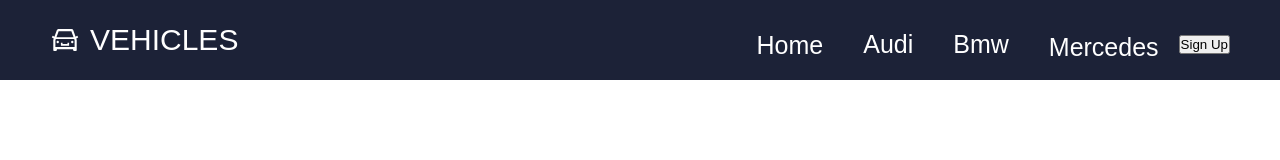
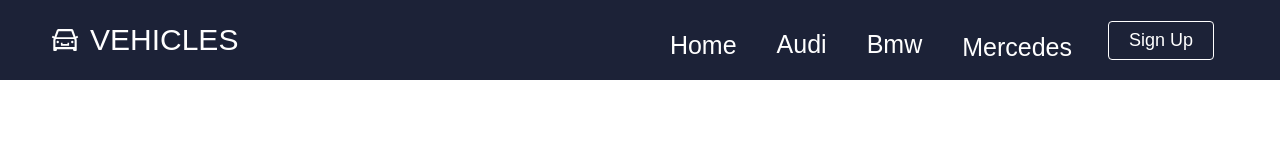
Before and after one commit to piricf/react-redux-firebase, a React (Create React App) app: page / in a window 1280 px wide. Shown: the top 160 px of the page. Built offline with nearby package versions, Linux system fonts and the light colour scheme.

Commit message:
Button feature - done

```diff
--- /dev/null
+++ b/src/components/Button.tsx
@@ -0,0 +1,44 @@
+import React from "react"
+import "../css/Button.css"
+
+type Props = buttonProps;
+
+interface buttonProps {
+    children: any,
+    buttonStyle: string,
+    buttonSize: string,
+    buttonColor: string,
+    onClick: any,
+}
+
+const STYLES = ["btn--primary", "btn-outline"];
+
+const SIZES = ["btn-medium", "btn-large", "btn-mobile", "btn-wide"];
+
+const COLOR = ["primary", "blue", "red", "green"];
+
+const Button: React.FC<Props> = ({
+    children,
+    buttonStyle,
+    buttonSize,
+    buttonColor,
+    onClick
+}) => {
+    const checkButtonStyle = STYLES.includes(buttonStyle)
+    ? buttonStyle
+    : STYLES[0]
+
+    const checkButtonSize = SIZES.includes(buttonSize) ? buttonSize : SIZES[0]
+    const checkButtonColor = COLOR.includes(buttonColor) ? buttonColor : COLOR[0]
+
+    return (
+        <button
+            className={`btn ${checkButtonStyle} ${checkButtonSize} ${checkButtonColor}`}
+            onClick={onClick}
+        >
+            {children}
+        </button>
+    )
+}
+
+export default Button
--- a/src/components/Navbar.tsx
+++ b/src/components/Navbar.tsx
@@ -3,6 +3,7 @@ import { Link } from "react-router-dom"
 import { AiOutlineCar } from "react-icons/ai";
 import { FaBars, FaTimes } from "react-icons/fa";
 import "../css/Navbar.css"
+import Button from "./Button";
 
 const Navbar: React.FC = () => {
    const [click, setClick] = useState(false)
@@ -59,7 +60,7 @@ const Navbar: React.FC = () => {
                         </li>
                         <li className="nav-btn">
                             <Link to="/sign-up" className="btn-link">
-                                <button  onClick={closeMobileMenu} >Sign Up</button>
+                                <Button buttonSize="medium" buttonStyle="btn-outline" buttonColor="primary"  onClick={closeMobileMenu} >Sign Up</Button>
                                 {button}
                             </Link>
                         </li>
--- /dev/null
+++ b/src/css/Button.css
@@ -0,0 +1,97 @@
+.btn {
+  padding: 8px 20px;
+  border-radius: 4px;
+  outline: none;
+  border: none;
+  cursor: pointer;
+  white-space: nowrap;
+}
+
+.btn-primary {
+  background-color: #fff;
+  color: #242424;
+  border: 1px solid #fff;
+}
+
+.btn-outline {
+  background-color: transparent;
+  color: #fff;
+  padding: 8px 20px;
+  border: 1px solid #fff;
+  transition: all 0.3s ease-out;
+}
+
+.btn-medium {
+  padding: 8px 20px;
+  font-size: 18px;
+}
+
+.btn-large {
+  padding: 12px 26px;
+  font-size: 20px;
+}
+
+.btn-mobile {
+  text-align: center;
+  border-radius: 4px;
+  width: 80%;
+  text-decoration: none;
+  font-size: 24px;
+  background-color: transparent;
+  color: #fff;
+  padding: 14px 20px;
+  border: 1px solid #fff;
+  transition: all 0.3s ease-out;
+}
+
+.btn-wide {
+  padding: 12px 64px;
+  font-size: 20px;
+}
+
+.btn-large:hover,
+.btn-medium:hover,
+.btn-mobile:hover {
+  transition: all 0.3s ease-out;
+  transform: scale(1.2);
+  background: #fff;
+  color: #242424;
+}
+
+.btn-wide:hover {
+  color: #fff;
+  background-color: #f00946;
+  transition: all 0.3s ease-out;
+  animation-direction: alternate;
+}
+
+.blue {
+  background-color: #276afb;
+  color: #fff;
+  border: none;
+}
+.red {
+  background-color: #f00946;
+  color: #fff;
+  border: none;
+}
+
+.green {
+  background-color: #25ce4a;
+  color: #fff;
+  border: none;
+}
+
+.green:hover {
+  background-color: #242424;
+}
+
+.btn-link {
+  display: flex;
+  justify-content: center;
+  align-items: center;
+  text-decoration: none;
+  padding: 8px 16px;
+  height: 100%;
+  width: 100%;
+}
```
Also changed, not shown: 1 other file (tests, documents, lock files or other folders).
